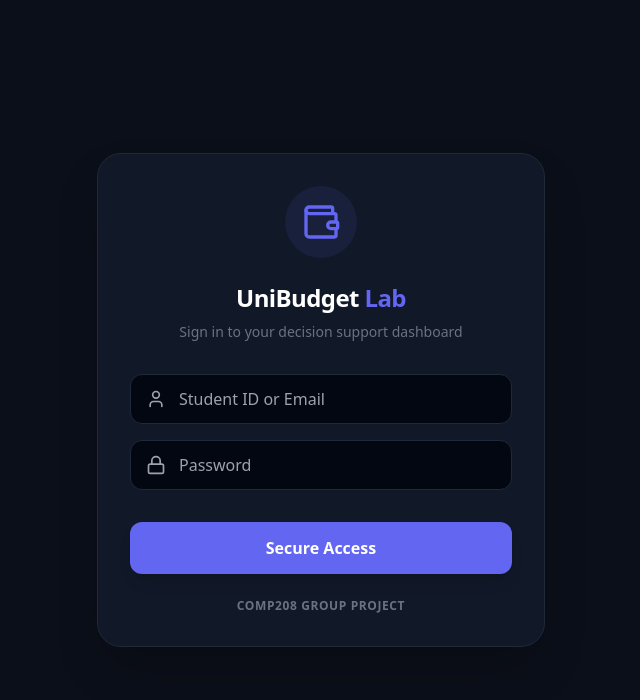
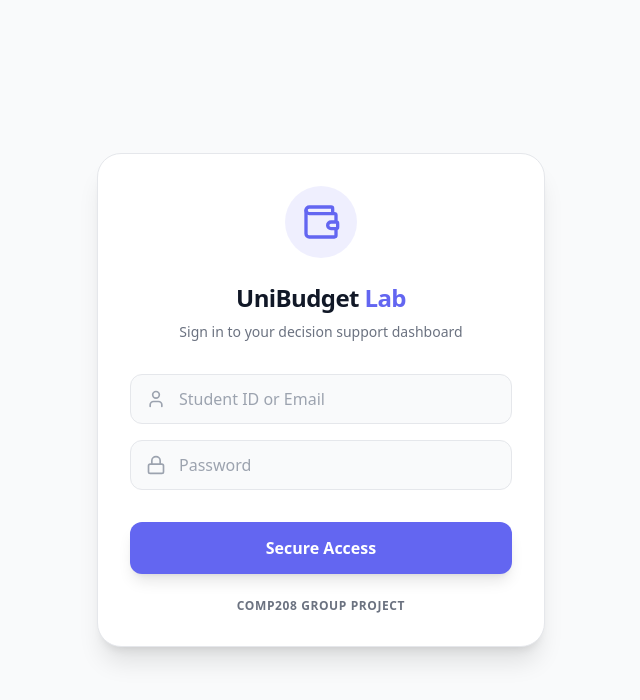
Before and after one commit to Gray850/UniBudget-Frontend, a React (Vite) app: page / in a window 1280 px wide. Shown: the top 700 px of the page, without its empty margins (319-959 px from the left). Built offline with nearby package versions, Linux system fonts and the light colour scheme.

Commit message:
style: change default theme to light mode

```diff
--- a/src/App.jsx
+++ b/src/App.jsx
@@ -22,7 +22,7 @@ ChartJS.register(ArcElement, Tooltip, Legend, CategoryScale, LinearScale, PointE
 
 export default function App() {
   const [isLoggedIn, setIsLoggedIn] = useState(false);
-  const [isDark, setIsDark] = useState(true);
+  const [isDark, setIsDark] = useState(false);
   const [themeKey, setThemeKey] = useState("indigo");
   const [currentPath, setCurrentPath] = useState("dashboard");
   const [isSidebarCollapsed, setIsSidebarCollapsed] = useState(false);
```
